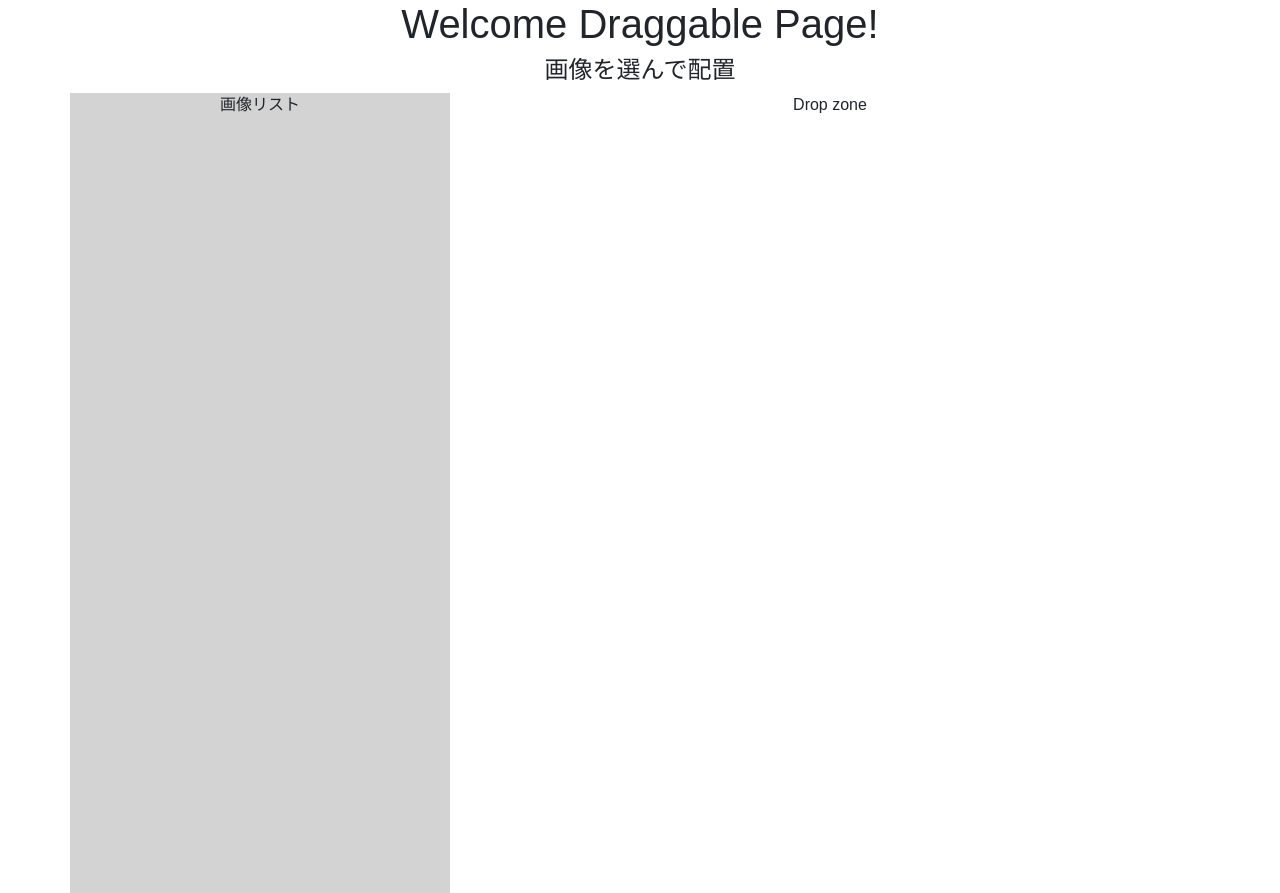
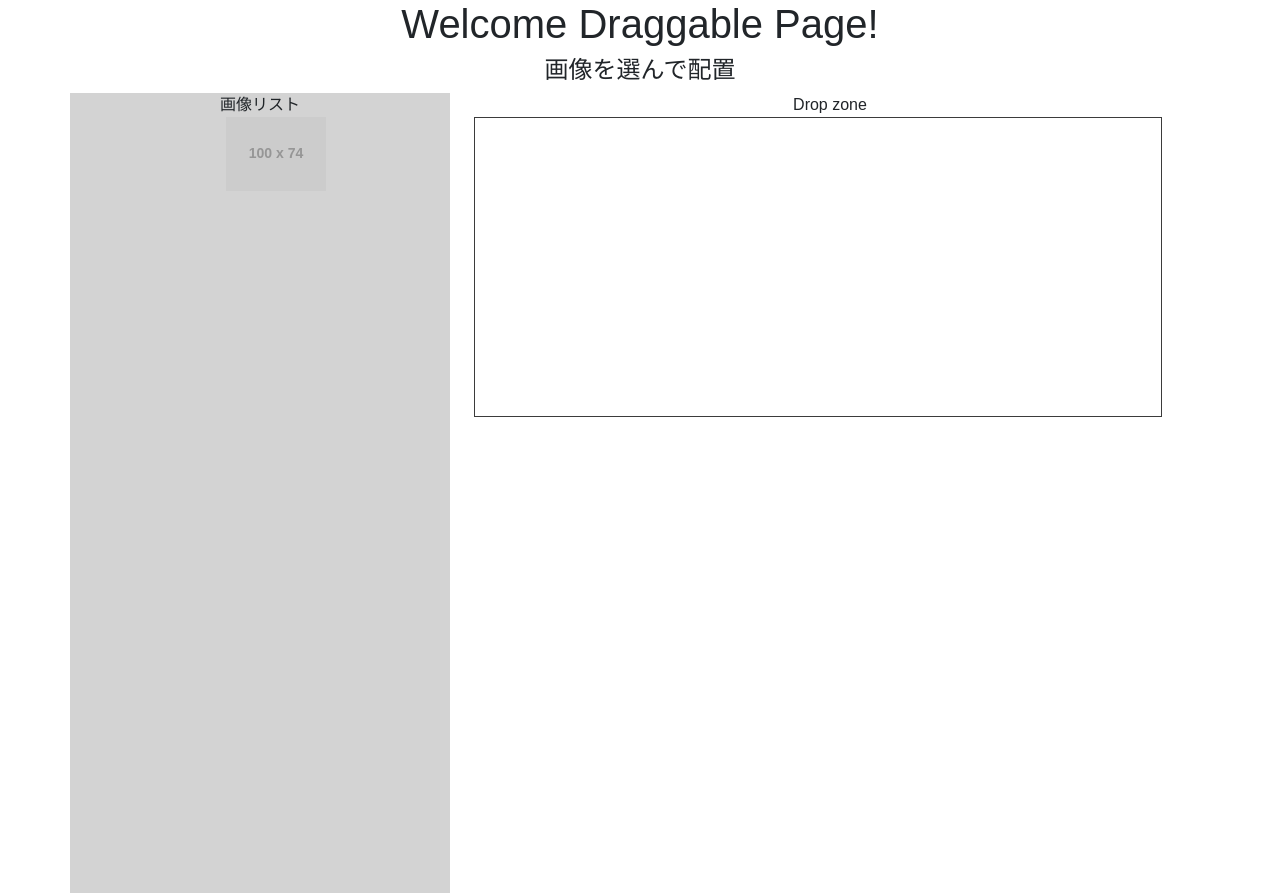
Before and after one commit to haru0121/snap-grid-with-dnd, a React (Create React App) app: page / in a window 1280 px wide. Built offline with nearby package versions, Linux system fonts and the light colour scheme.

Commit message:
put sample element

```diff
--- a/src/pages/EditablePage.jsx
+++ b/src/pages/EditablePage.jsx
@@ -1,7 +1,9 @@
 import React from "react";
-import { Container as BSContainer, Row, Col } from "react-bootstrap";
-// import Row from "react-bootstrap/esm/Row";
-// import Col from "react-bootstrap/esm/Col";
+import DropArea from "../parts/DropArea";
+import Material from "../parts/Material";
+import BSContainer from "react-bootstrap/esm/Container";
+import Row from "react-bootstrap/esm/Row";
+import Col from "react-bootstrap/esm/Col";
 const Container = () => {
   return (
     <BSContainer>
@@ -9,8 +11,16 @@ const Container = () => {
       <Row>
         <Col style={{ background: "lightgray", height: "100vh" }}>
           画像リスト
+          <ul style={{ listStyle: "none" }}>
+            <li>
+              <Material />
+            </li>
+          </ul>
         </Col>
-        <Col xs={8}>Drop zone</Col>
+        <Col xs={8}>
+          Drop zone
+          <DropArea />
+        </Col>
       </Row>
     </BSContainer>
   );
--- /dev/null
+++ b/src/parts/DropArea.jsx
@@ -0,0 +1,14 @@
+import React from "react";
+import BSContainer from "react-bootstrap/esm/Container";
+import Row from "react-bootstrap/esm/Row";
+import Col from "react-bootstrap/esm/Col";
+const Container = () => {
+  return (
+    <BSContainer>
+      <Row
+        style={{ width: "100%", height: "300px", border: "1px solid #3B3B3B" }}
+      ></Row>
+    </BSContainer>
+  );
+};
+export default Container;
--- /dev/null
+++ b/src/parts/Material.jsx
@@ -0,0 +1,14 @@
+import React from "react";
+import DropArea from "../parts/DropArea";
+import BSContainer from "react-bootstrap/esm/Container";
+import Row from "react-bootstrap/esm/Row";
+import Col from "react-bootstrap/esm/Col";
+const Container = () => {
+  return (
+    <img
+      src="https://dummyimage.com/100/74d0f2/fafafa.png&text=drag+me"
+      alt="dragme"
+    />
+  );
+};
+export default Container;
```
